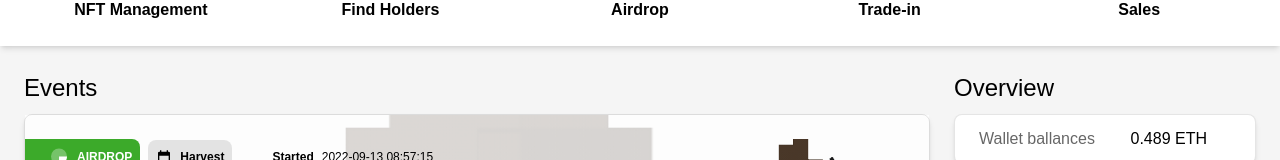
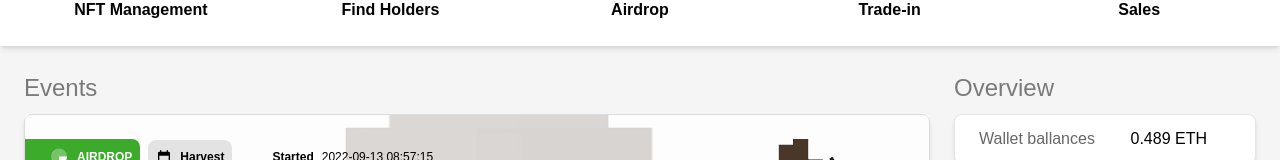
Before and after one commit to jeremyPWE/dutch0x-test, a Next.js app: page / in a window 1280 px wide. Shown: the part 262-422 px from the top of the page. Built offline with nearby package versions, Linux system fonts and the light colour scheme; some icons are missing; a web font is replaced by a local one.

Commit message:
change font color

```diff
--- a/src/components/Events.js
+++ b/src/components/Events.js
@@ -4,7 +4,7 @@ import EventCard from "./EventCard";
 function Events() {
   return (
     <div className="w-3/4">
-      <h2>Events</h2>
+      <h2 className="text-black/50">Events</h2>
       <div className="flex flex-col pt-[8px] gap-[24px]">
         <EventCard
           bgSrc="bg-[url('/events/brownie.png')]"
--- a/src/components/Overview.js
+++ b/src/components/Overview.js
@@ -5,7 +5,7 @@ import OverviewCard from "./OverviewCard";
 function Overview() {
   return (
     <div className="w-1/4">
-      <h2>Overview</h2>
+      <h2 className="text-black/50">Overview</h2>
       <div className="flex flex-col gap-y-[24px] pt-[8px]">
         <OverviewBox>
           <OverviewCard name="Wallet ballances" amount="0.489 ETH" />
```
